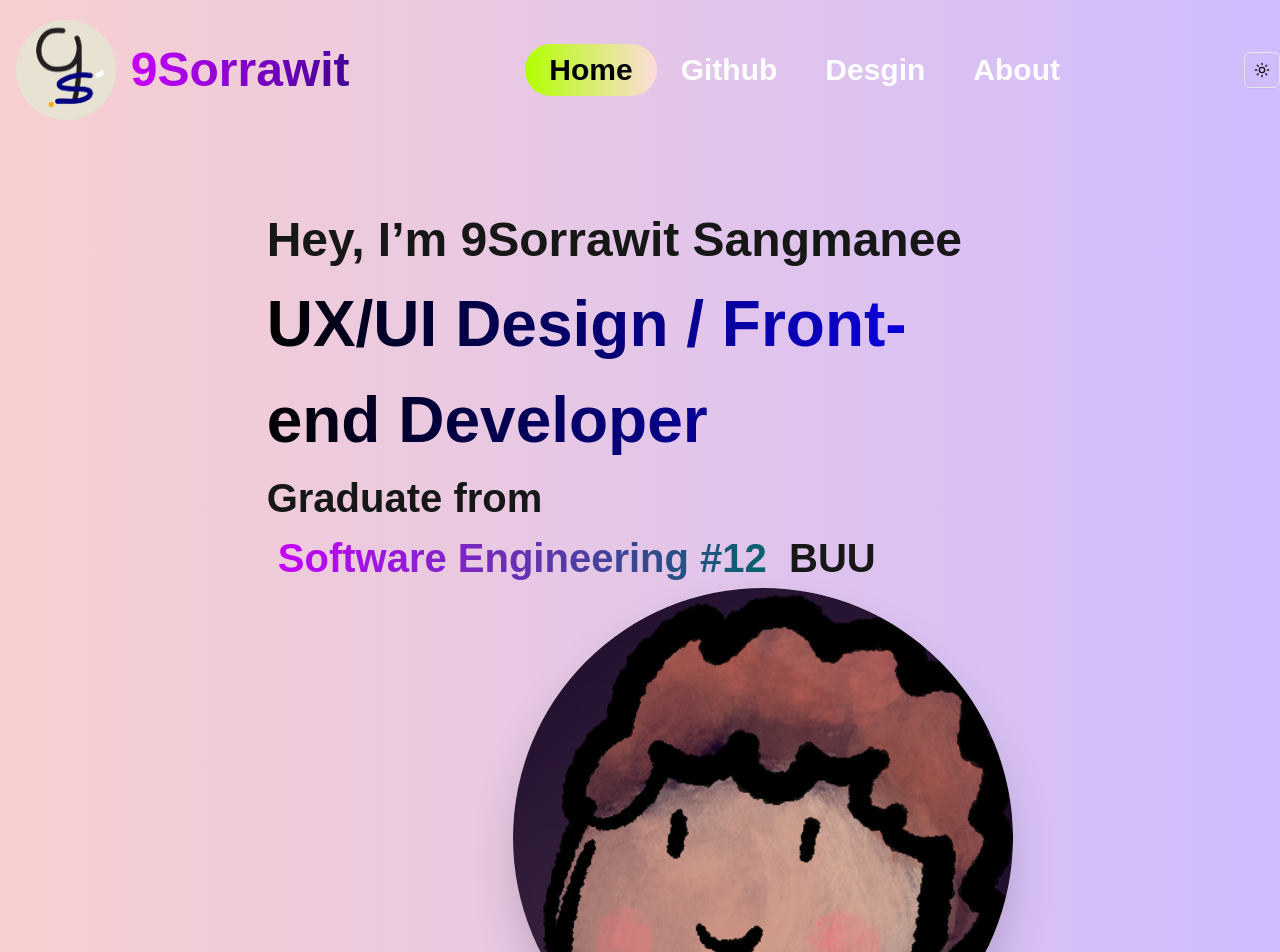
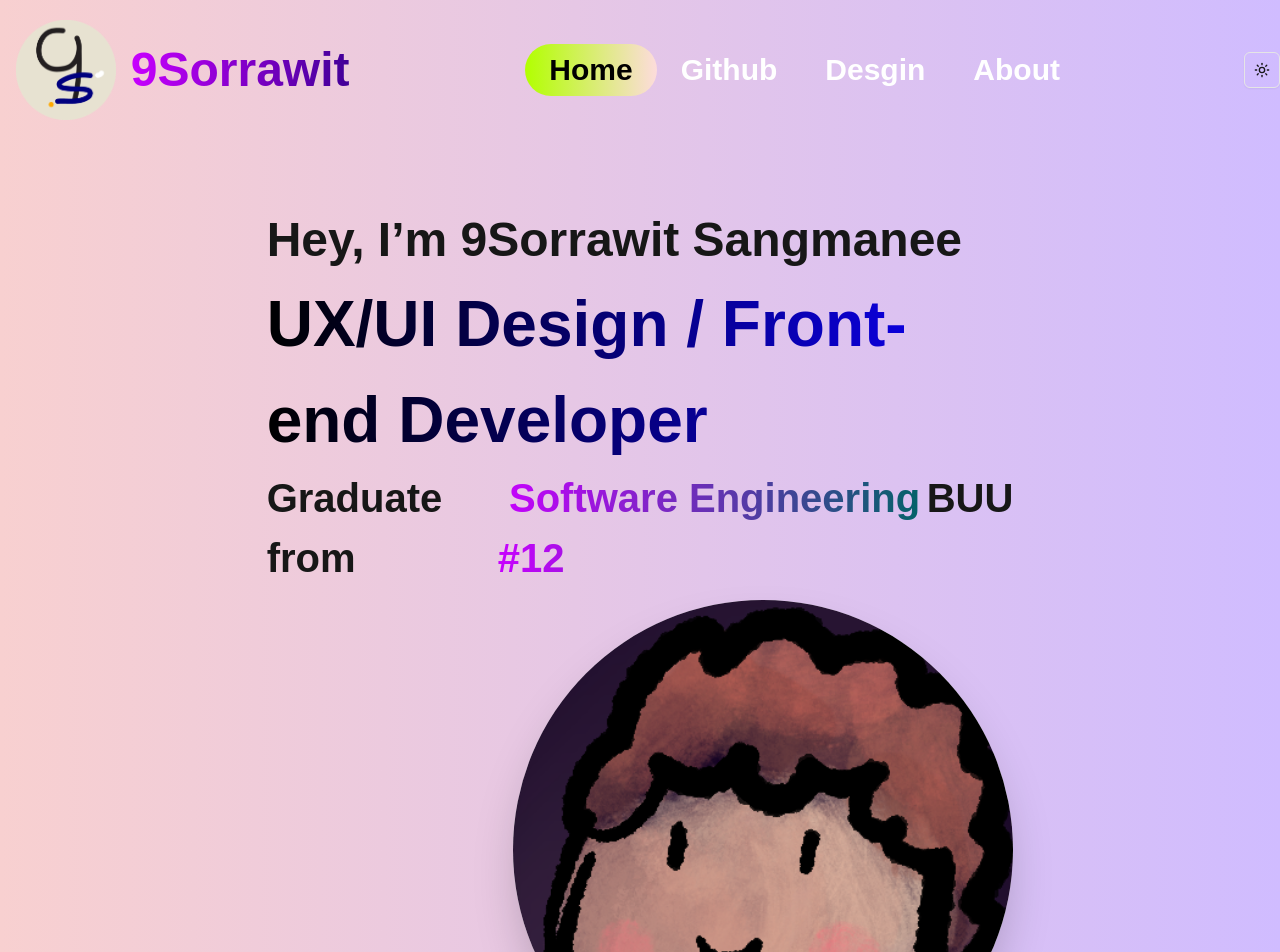
Before and after one commit to sorrawit2546/9Sorrawit, a Next.js app in the folder client/: page / in a window 1280 px wide. Shown: the top 952 px of the page. Built offline with nearby package versions, Linux system fonts and the light colour scheme.

Commit message:
<edit>Layout

```diff
--- a/client/src/components/banner.tsx
+++ b/client/src/components/banner.tsx
@@ -15,13 +15,10 @@ export default function Banner() {
         <div data-aos="fade-up" data-aos-duration="3000" className="font-manrope w-full  bg-gradient-to-r from-[#F8D0D0] to-[#D0BCFF] justify-self-center ">
             <Header />
             <div className="max-w-full w-auto sm:pl-40 sm:pr-40 lg:w-5/6 2xl:w-6/6 pl-64 pr-64 pt-16 justify-self-center justify-center">
-                <div className=''>
-                    <label htmlFor="" className="max-w-full flex text-[48px]  font-semibold ">Hey, I’m 9Sorrawit Sangmanee</label>
-                    <label htmlFor="" className="mb:flex-col sm:flex-col md:flex-row text-[64px] font-bold  bg-gradient-to-r from-[#000000] to-[#0D00FF] inline-block text-transparent bg-clip-text">UX/UI Design / Front-end Developer</label>
-                    <label htmlFor="" className="mb:flex-col sm:flex-col md:flex-row text-[40px] font-bold  ">Graduate from <span className="bg-gradient-to-r from-[#C800FF] to-[#016466] inline-block text-transparent bg-clip-text">&nbsp;Software Engineering #12&nbsp;</span> BUU</label>
-                </div>
-
-                <div className="flex max-w-full justify-self-end lg:w-[500px] lg:h-[500px] md:w-80 md:h-80   bg-[#FFFFFF]  rounded-full shadow-2xl">
+                <label htmlFor="" className="max-w-full flex text-[48px]  font-semibold ">Hey, I’m 9Sorrawit Sangmanee</label>
+                <label htmlFor="" className="max-w-full flex mb:flex-col sm:flex-col md:flex-row  text-[64px] font-bold  bg-gradient-to-r from-[#000000] to-[#0D00FF] inline-block text-transparent bg-clip-text">UX/UI Design / Front-end Developer</label>
+                <label htmlFor="" className="max-w-full flex mb:flex-col sm:flex-col md:flex-row text-[40px] font-bold  ">Graduate from <span className="bg-gradient-to-r from-[#C800FF] to-[#016466] inline-block text-transparent bg-clip-text">&nbsp;Software Engineering #12&nbsp;</span> BUU</label>
+                <div className="flex max-w-full justify-self-end lg:w-[500px] lg:h-[500px] md:w-80 md:h-80 mt-3   bg-[#FFFFFF]  rounded-full shadow-2xl">
                     <Image className='rounded-full' src="/logo-1.png" alt="" width={500} height={500} />
                 </div>
                 <div className='flex mb:flex-col sm:flex-col sm:items-center md:flex-row  sm:pt-4 md:pt-4 max-w-full justify-start gap-[22px] pb-[70px] drop-shadow-2xl'>
```
